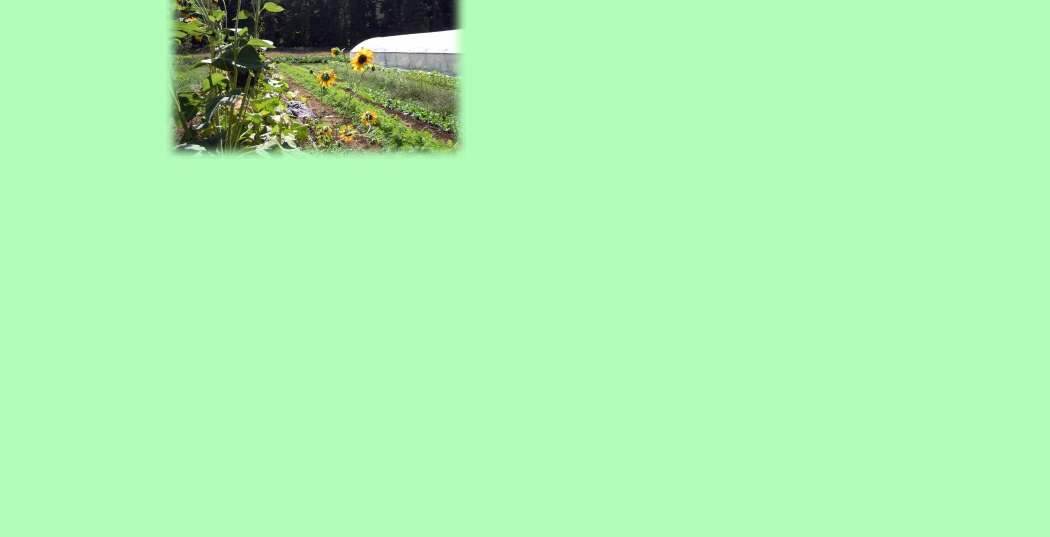
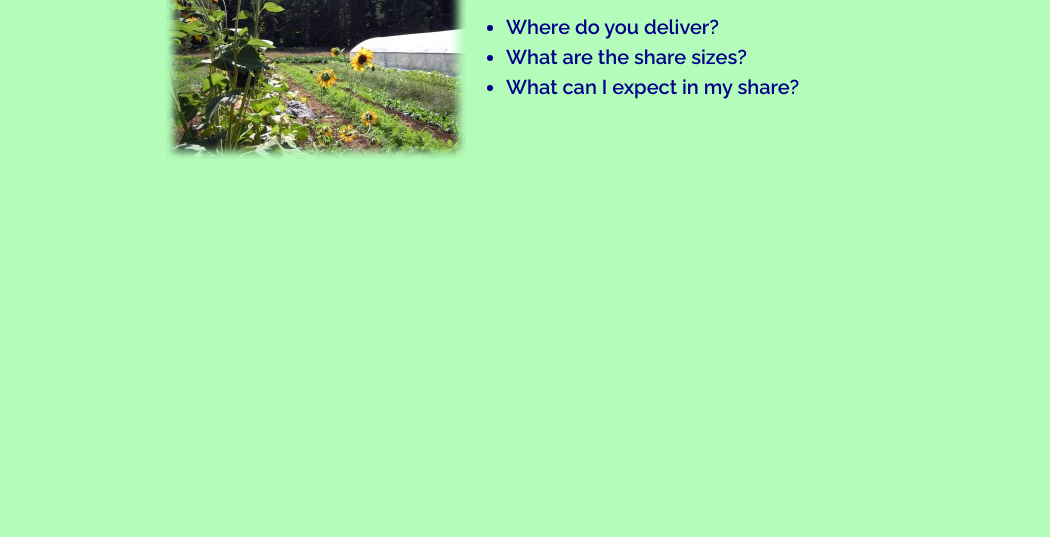
Before and after one commit to goodfoodeasy/goodfoodeasy.github.io, a plain HTML site: page faq.html in a window 1280 px wide. Shown: the part 263-800 px from the top of the page, without its empty margins (0-1050 px from the left). Drawn offline with Linux system fonts and the light colour scheme.

Commit message:
add faq text

```diff
--- a/faq.html
+++ b/faq.html
@@ -67,6 +67,11 @@
         <div class="image-blurred-edge"></div>
         <div>
           <h1>Frequently Asked Questons</h1>
+          <ul>
+            <li>Where do you deliver?</li>
+            <li>What are the share sizes?</li>
+            <li>What can I expect in my share?</li>
+          </ul>
         </div>
       </div>
 
```
